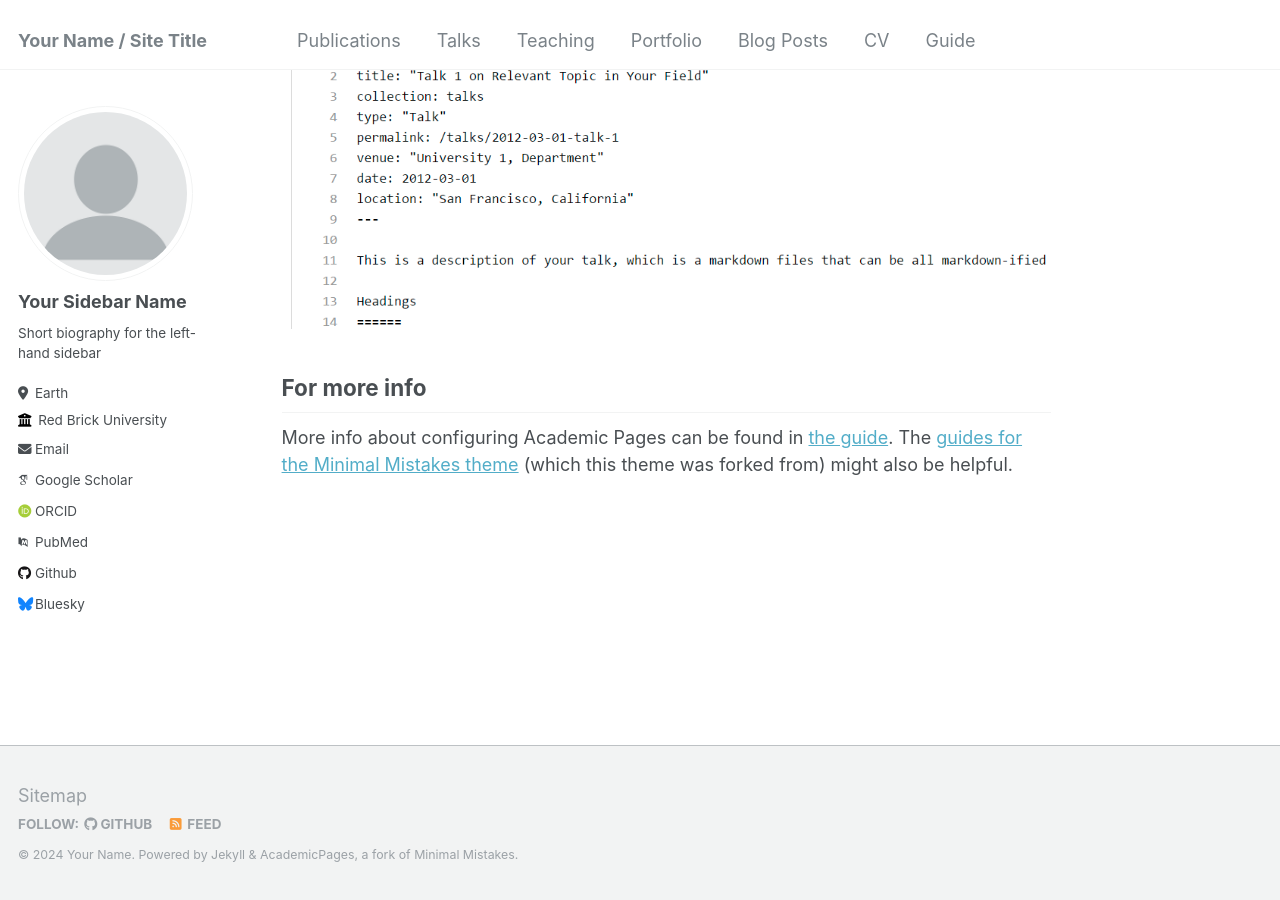
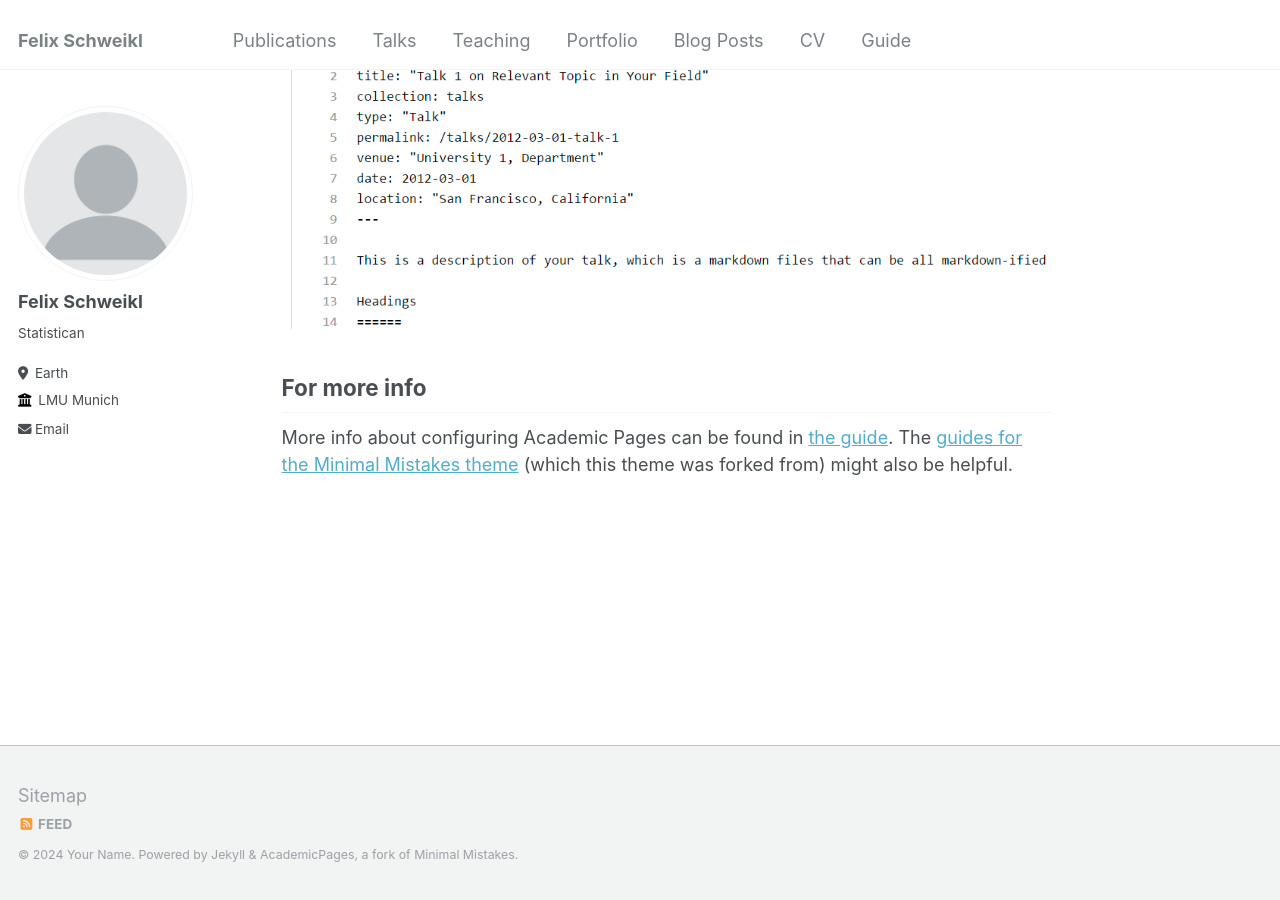
Before and after one commit to felixschweikl/felixschweikl.github.io, a Jekyll site: the page built from _pages/about.md, in a window 1280 px wide and 900 px high, scrolled down 2660 px. Built offline with Jekyll 4.4.1, drawn with Linux system fonts in a browser that asks for light colours; some web fonts are replaced.

Commit message:
start page

```diff
--- a/_config.yml
+++ b/_config.yml
@@ -7,14 +7,14 @@
 # server process.
 
 # Basic Site Settings
-locale                   : "en-US"
-title                    : "Your Name / Site Title"
+locale                   : "de"
+title                    : "Felix Schweikl"
 title_separator          : "-"
 name                     : &name "Your Name"
 description              : &description "personal description"
-url                      : https://academicpages.github.io # the base hostname & protocol for your site e.g. "https://mmistakes.github.io"
+url                      : # the base hostname & protocol for your site e.g. "https://mmistakes.github.io"
 baseurl                  : "" # the subpath of your site, e.g. "/blog"
-repository               : "academicpages/academicpages.github.io"
+repository               : "https://github.com/felixschweikl"
 
 # Site Author - The following control what appear as part of the author content on the side bar.
 #               If a field is blank the icon and link will not appear, otherwise it will be shown.
@@ -22,33 +22,33 @@ repository               : "academicpages/academicpages.github.io"
 author:
   # Biographic information
   avatar           : "profile.png"
-  name             : "Your Sidebar Name"
+  name             : "Felix Schweikl"
   pronouns         : # example: "she/her"
-  bio              : "Short biography for the left-hand sidebar"
+  bio              : "Statistican"
   location         : "Earth"
-  employer         : "Red Brick University"
+  employer         : "LMU Munich"
   uri              : # URL
   email            : "none@example.org"
 
   # Academic websites
   arxiv            : # URL - Update with the correct link to your profile
-  googlescholar    : "https://scholar.google.com/citations?user=PS_CX0AAAAAJ"
+  googlescholar    : # "https://scholar.google.com/citations?user=PS_CX0AAAAAJ"
   impactstory      : # URL
-  orcid            : "http://orcid.org/yourorcidurl"
+  orcid            : # "http://orcid.org/yourorcidurl"
   semantic         : # URL
-  pubmed           : "https://www.ncbi.nlm.nih.gov/pubmed/?term=john+snow"
+  pubmed           : # "https://www.ncbi.nlm.nih.gov/pubmed/?term=john+snow"
   researchgate     : # URL
 
   # Repositories and software development
   bitbucket        : # Username - Update with your username on the site
   codepen          : # Username
   dribbble         : # Username
-  github           : "academicpages"
+  github           : # "academicpages"
   kaggle           : # Username
   stackoverflow    : # User number or user number and name (i.e., use "1" or "1/jeff-atwood")
 
   # Social media
-  bluesky          : "bsky.app" # Replace this with you Bluesky username
+  bluesky          : # "bsky.app" # Replace this with you Bluesky username
   facebook         : # Username
   flickr           : # Username
   foursquare       : # Username
```
